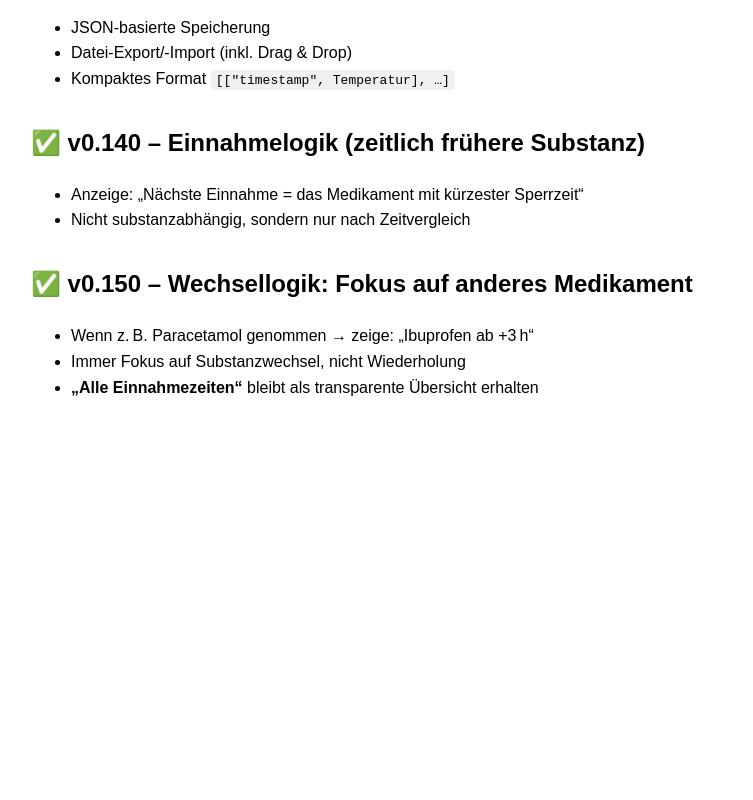
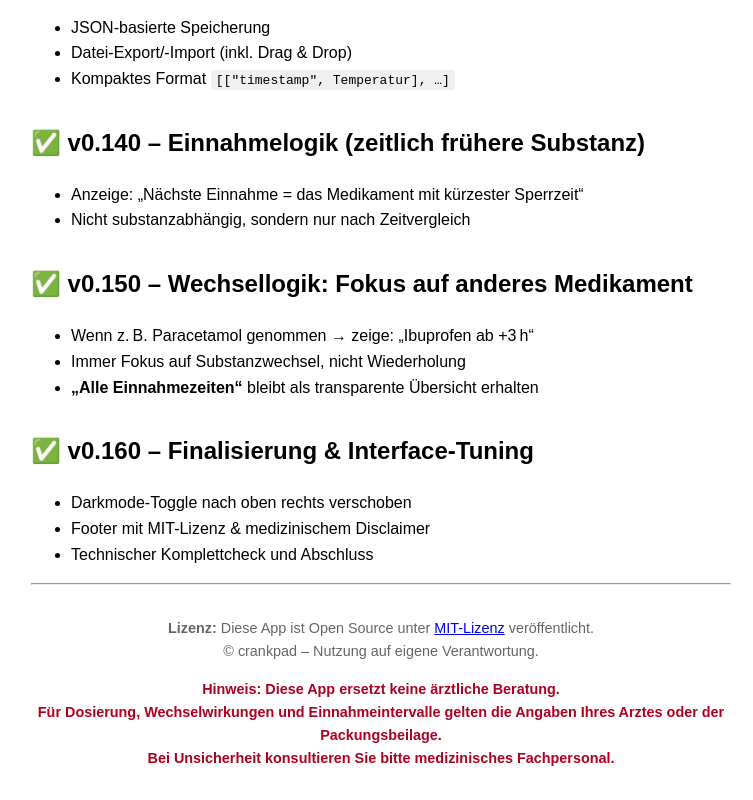
Before and after one commit to crankpad/meditimer-webapp, a plain HTML site: page about.html in a window 1280 px wide. Shown: the part 713-1513 px from the top of the page, without its empty margins (259-1012 px from the left). Before the commit the page ends 1145 px from the top, so only its background shows below. Drawn offline with Linux system fonts and the light colour scheme.

Commit message:
disclaimer update

```diff
--- a/about.html
+++ b/about.html
@@ -54,5 +54,26 @@
     <li>Immer Fokus auf Substanzwechsel, nicht Wiederholung</li>
     <li><strong>„Alle Einnahmezeiten“</strong> bleibt als transparente Übersicht erhalten</li>
   </ul>
+
+  <h2>✅ v0.160 – Finalisierung & Interface-Tuning</h2>
+  <ul>
+    <li>Darkmode-Toggle nach oben rechts verschoben</li>
+    <li>Footer mit MIT-Lizenz & medizinischem Disclaimer</li>
+    <li>Technischer Komplettcheck und Abschluss</li>
+  </ul>
+
+  <hr>
+  <footer style="font-size:0.9rem;color:#666;text-align:center;margin-top:2rem">
+    <p>
+      <strong>Lizenz:</strong> Diese App ist Open Source unter
+      <a href="https://opensource.org/licenses/MIT" target="_blank">MIT-Lizenz</a> veröffentlicht.<br>
+      © crankpad – Nutzung auf eigene Verantwortung.
+    </p>
+    <p style="color:#b00020;font-weight:bold">
+      Hinweis: Diese App ersetzt keine ärztliche Beratung.<br>
+      Für Dosierung, Wechselwirkungen und Einnahmeintervalle gelten die Angaben Ihres Arztes oder der Packungsbeilage.<br>
+      Bei Unsicherheit konsultieren Sie bitte medizinisches Fachpersonal.
+    </p>
+  </footer>
 </body>
 </html>
```
Also changed, not shown: 1 other file.
